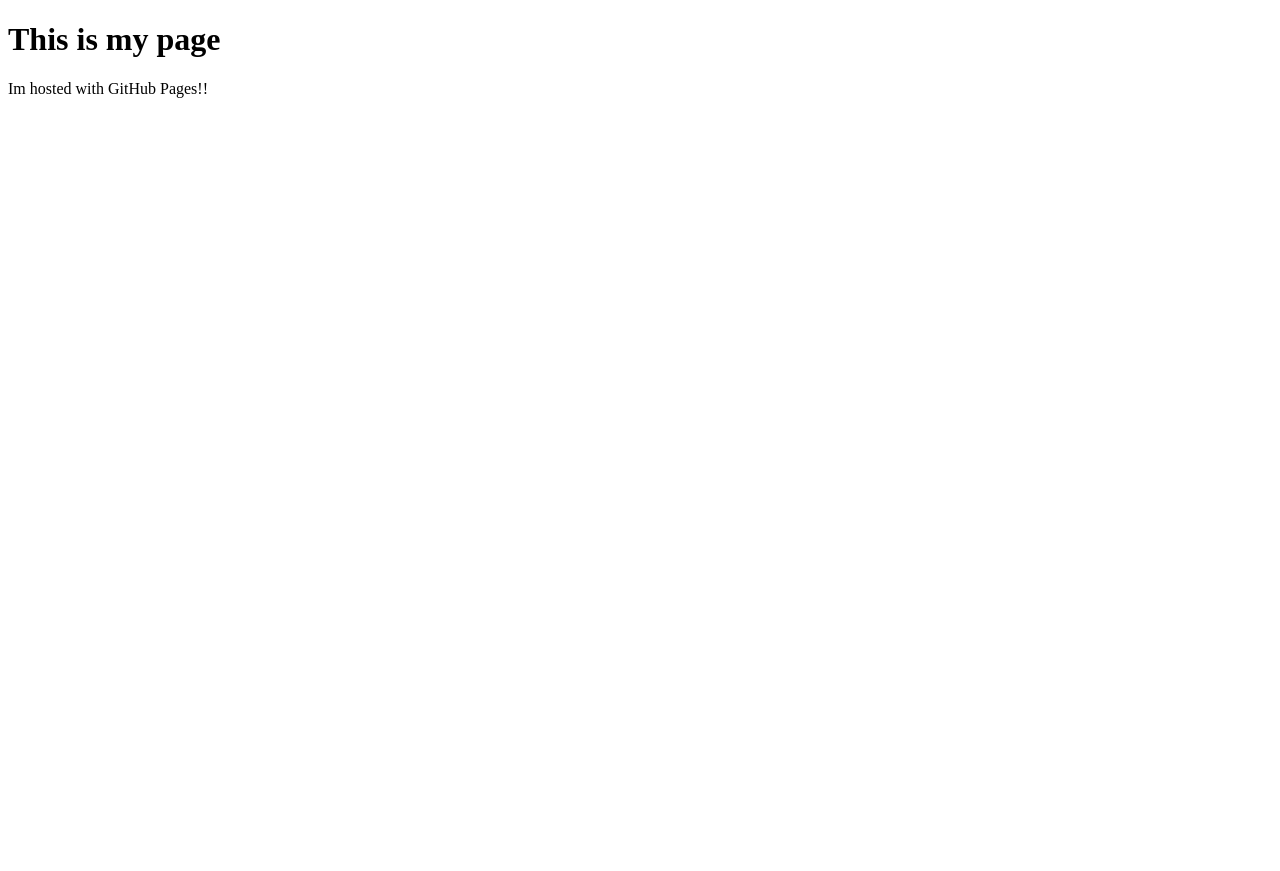
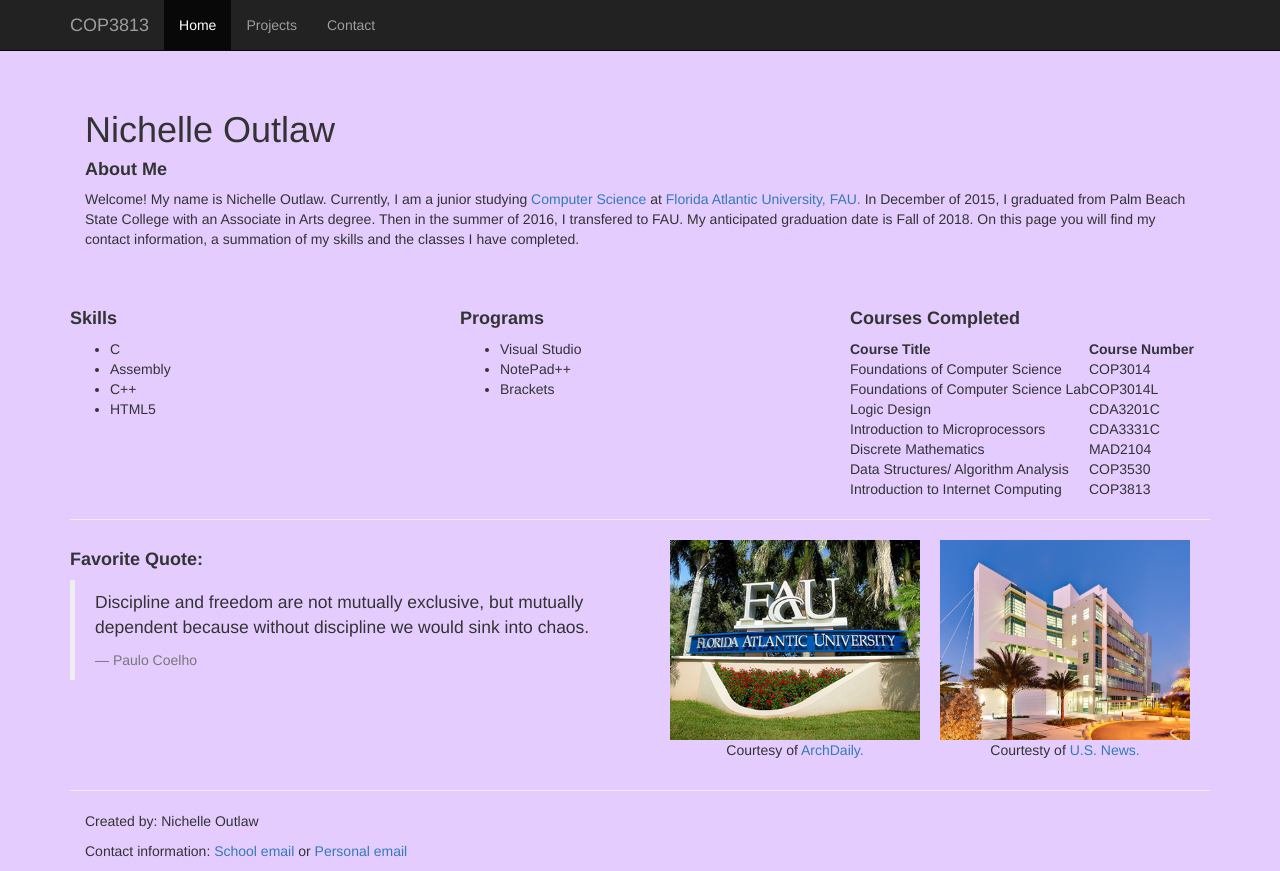
Before and after one commit to msoutlaw/msoutlaw, a plain HTML site: page index.html in a window 1280 px wide. Before the commit the page ends 800 px from the top, so only its background shows below. Drawn offline with nearby package versions, Linux system fonts and the light colour scheme.

Commit message:
Updated with pictures
*used old code
*updated index

```diff
--- a/index.html
+++ b/index.html
@@ -1,8 +1,153 @@
 <!DOCTYPE html>
-<html>
-    <body>
-        <h1> This is my page</h1>
-        <p>Im hosted with GitHub Pages!!</p>
-    </body>
+<html lang="en">
+    <head>
 
+    <meta charset="utf-8">
+    <meta http-equiv="X-UA-Compatible" content="IE=edge">
+    <meta name="viewport" content="width=device-width, initial-scale=1">
+    <!-- The above 3 meta tags *must* come first in the head; any other head content must come *after* these tags -->
+    <meta name="description" content="">
+    <meta name="author" content="">
+    <meta name="viewport" content="width=device-width, initial-scale=1">
+         <title>Nichelle Outlaw</title>
+    <link rel="stylesheet" href="http://maxcdn.bootstrapcdn.com/bootstrap/3.3.4/css/bootstrap.min.css">
+    <script src="https://ajax.googleapis.com/ajax/libs/jquery/1.11.3/jquery.min.js"></script>
+         <link href="starter-template.css" rel="stylesheet">
+
+           </head>
+
+        <body>
+    <nav class="navbar navbar-inverse navbar-fixed-top">
+      <div class="container">
+        <div class="navbar-header">
+          <button type="button" class="navbar-toggle collapsed" data-toggle="collapse" data-target="#navbar" aria-expanded="false" aria-controls="navbar">
+            <span class="sr-only">Toggle navigation</span>
+            <span class="icon-bar"></span>
+            <span class="icon-bar"></span>
+            <span class="icon-bar"></span>
+          </button>
+          <a class="navbar-brand" href="#">COP3813</a>
+        </div>
+        <div id="navbar" class="collapse navbar-collapse">
+          <ul class="nav navbar-nav">
+            <li class="active"><a href="#">Home</a></li>
+            <li><a href="/Projects/projects.html">Projects</a></li>
+            <li><a href="contact.html">Contact</a></li>
+          </ul>
+        </div><!--/.nav-collapse -->
+      </div>
+    </nav>
+
+<div class="container">
+
+    <div class="starter-template">
+<h1>Nichelle Outlaw</h1>
+        <h4>About Me</h4>
+         <p>Welcome! My name is Nichelle Outlaw. Currently, I am a junior studying <a href= "http://www.ceecs.fau.edu/"> Computer Science </a> at <a href= "http://www.fau.edu">Florida Atlantic University, FAU.</a> In December of 2015, I graduated from Palm Beach State College with an Associate in Arts degree. Then in the summer of 2016, I transfered to FAU. My anticipated graduation date is Fall of 2018. On this page you will find my contact information, a summation of my skills and the classes I have completed.</p>
+        </div>
+<div class="row">
+    <div class="col-md-4">
+        <h4>Skills</h4>
+        <ul>
+            <li>C </li>
+            <li>Assembly </li>
+            <li>C++ </li>
+            <li>HTML5 </li>
+        </ul>
+         </div>
+            <div class="col-md-4">
+   <h4>Programs</h4>
+        <ul>
+            <li>Visual Studio</li>
+            <li>NotePad++</li>
+            <li>Brackets</li>
+        </ul>
+        </div>
+
+    <div class="col-md-4">
+        <table>
+         <h4>Courses Completed </h4>
+            <tr>
+                <th>Course Title</th>
+                <th>Course Number</th>
+            </tr>
+            <tr>
+                <td>Foundations of Computer Science</td>
+                <td>COP3014</td>
+            </tr>
+            <tr>
+                <td>Foundations of Computer Science Lab  </td>
+                <td>  COP3014L</td>
+            </tr>
+            <tr>
+                <td>Logic Design</td>
+                <td>CDA3201C</td>
+            </tr>
+            <tr>
+                <td>Introduction to Microprocessors  </td>
+                <td>CDA3331C</td>
+            </tr>
+            <tr>
+                <td>Discrete Mathematics</td>
+                <td>MAD2104</td>
+            </tr>
+            <tr>
+                <td>Data Structures/ Algorithm Analysis</td>
+                <td>COP3530</td>
+            </tr>
+            <tr>
+                <td>Introduction to Internet Computing</td>
+                <td>COP3813</td>
+            </tr>
+        </table>
+    </div>
+ </div>
+
+<hr>
+<div class="row">
+ <div class="col-md-6">
+
+
+ <h4>Favorite Quote:</h4>
+
+        <blockquote class="blockquote">
+              <p class="mb-0">
+                         Discipline and freedom are not mutually exclusive, but mutually dependent because without discipline we would sink into chaos.
+               </p>
+               <footer class="blockquote-footer">Paulo Coelho</footer>
+        </blockquote>
+</div>
+
+<div class="col-md-6">
+ <div class="container-fluid" style="float:right;margin-right:5px;">
+                <img src="Images/ee2.jpg" height="200" width="250">
+                <p style="text-align:center;"> Courtesty of <a href="https://www.usnews.com/best-colleges/fau-1481/photos"> U.S. News.</a></p>
+            </div>
+            <div style="float:right;margin-right:5px;">
+                <img class="middle-img" src="Images/fauentrance.jpg" height="200" width="250" />
+                <p style="text-align:center;">Courtesy of <a href="http://www.archdaily.com/164325/fau-college-of-computer-science-and-engineering-building-leo-a-daly"> ArchDaily.</a></p>
+            </div>
+              </div>
+    </div>
+    <hr>
+    <div class="container">
+        <footer>
+            <p> Created by: Nichelle Outlaw </p>
+            <p> Contact information:
+                <a href="noutlaw2015@fau.edu"> School email  </a>
+                 or
+                <a href="xmsoutlawx@gmail.com">  Personal email </a>
+            </p>
+        </footer>
+    </div>
+            </div>
+
+          <!-- Placed at the end of the document so the pages load faster -->
+    <script src="https://ajax.googleapis.com/ajax/libs/jquery/1.12.4/jquery.min.js"></script>
+    <script>window.jQuery || document.write('<script src="../../assets/js/vendor/jquery.min.js"><\/script>')</script>
+    <script src="../../dist/js/bootstrap.min.js"></script>
+    <!-- IE10 viewport hack for Surface/desktop Windows 8 bug -->
+    <script src="../../assets/js/ie10-viewport-bug-workaround.js"></script>
+
+</body>
 </html>
--- /dev/null
+++ b/starter-template.css
@@ -0,0 +1,11 @@
+body {
+    background-color: #e5ccff;
+    padding-top: 50px;
+}
+.starter-template {
+  padding: 40px 15px;
+
+}
+h4 {
+        font-weight: bold;
+}
```
Also changed, not shown: Images/ee2.jpg (added), Images/fauentrance.jpg (added), 1 other file.
